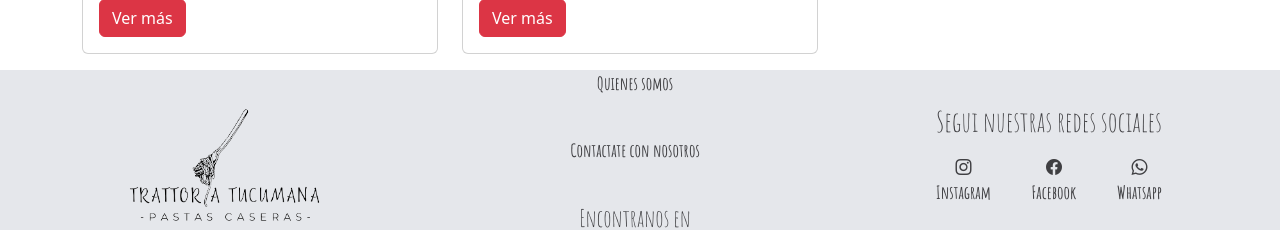
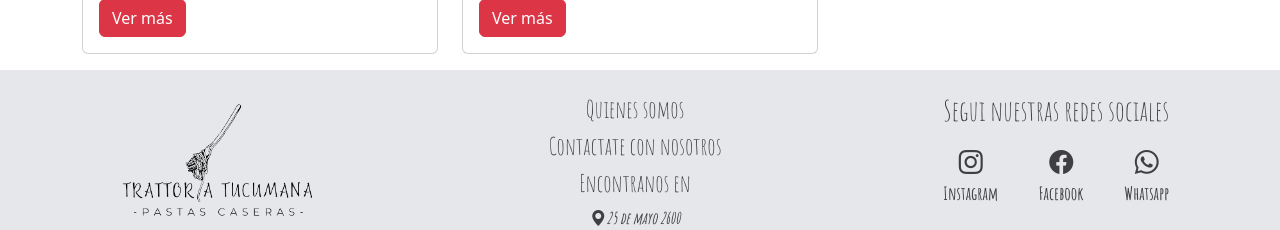
Before and after one commit to ivan-silva22/proyectoFinalFrontend, a React (Vite) app: page / in a window 1280 px wide. Shown: the part 1722-1952 px from the top of the page. Built offline with nearby package versions, Linux system fonts and the light colour scheme; data requests are answered from the project's data file.

Commit message:
se modificaron los tamaños de los iconos de redes sociales

```diff
--- a/src/components/common/Footer.jsx
+++ b/src/components/common/Footer.jsx
@@ -19,24 +19,21 @@ const Footer = () => {
             <div>
               <NavLink end className={"nav-item nav-link"} to={"/*"}>
                 {" "}
-                  <p>Quienes somos</p>
+                <h4>Quienes somos</h4>
               </NavLink>
             </div>
 
             <div>
-                <NavLink end className={"nav-item nav-link"} to={"/*"}>
+              <NavLink end className={"nav-item nav-link"} to={"/erro404"}>
                 {" "}
-                  <p>Contactate con nosotros</p>
+                <h4>Contactate con nosotros</h4>
               </NavLink>
             </div>
-
 
             <h4> Encontranos en </h4>
 
             <div>
-
               <i className="bi bi-geo-alt-fill">25 de mayo 2600</i>
-
             </div>
           </article>
           <article className="text-center letraAmatic fw-bold mt-4 mb-2">
@@ -45,7 +42,7 @@ const Footer = () => {
               <div>
                 <NavLink end className={"nav-item nav-link"} to={"/*"}>
                   {" "}
-                  <i className="bi bi-instagram linkSolo"></i>
+                  <i className="bi bi-instagram linkSolo iconos"></i>
                   <p>Instagram</p>
                 </NavLink>
               </div>
@@ -53,14 +50,14 @@ const Footer = () => {
               <div>
                 <NavLink end className={"nav-item nav-link"} to={"/*"}>
                   {" "}
-                  <i className="bi bi-facebook linkSolo"></i>
+                  <i className="bi bi-facebook linkSolo iconos"></i>
                   <p>Facebook</p>
                 </NavLink>
               </div>
               <div>
                 <NavLink end className={"nav-item nav-link"} to={"/*"}>
                   {" "}
-                  <i className="bi bi-whatsapp linkSolo"></i>
+                  <i className="bi bi-whatsapp linkSolo iconos"></i>
                   <p>Whatsapp</p>
                 </NavLink>
               </div>
--- a/src/css/footer.css
+++ b/src/css/footer.css
@@ -18,7 +18,7 @@ footer {
     justify-content: space-around;
     width: 10px;
     padding-top: 10px;
-    font-size: large;
+    font-size: x-large;
   }
 
 
```
Lines whose indentation alone changed are shown as unchanged.
